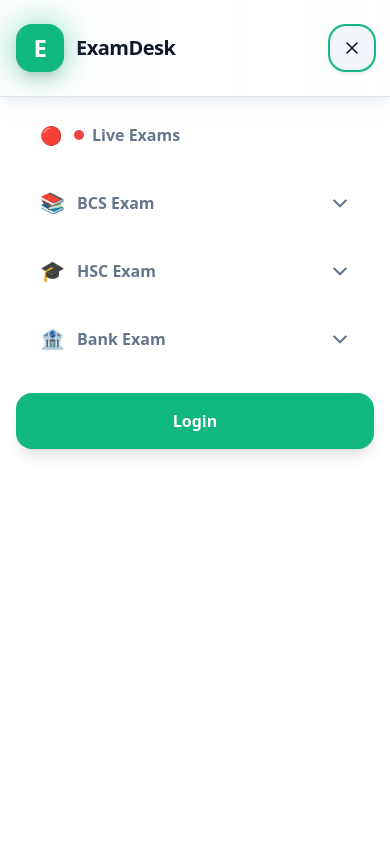
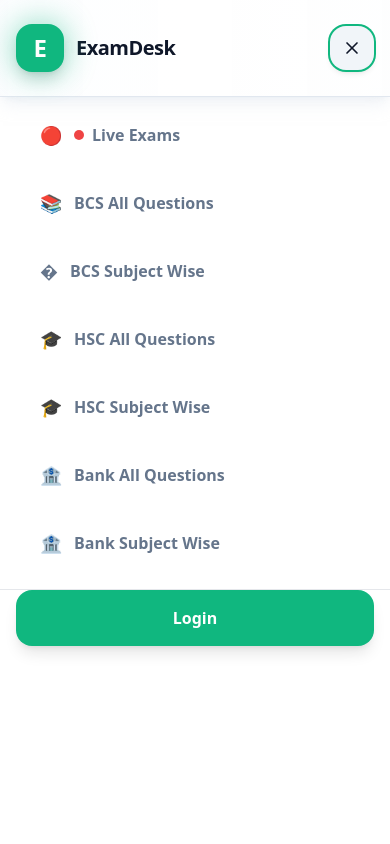
Before and after one commit to mobasheralam12345/Exam-system-running-client-side, a React (Vite) app: page / in a window 390 px wide. Both pictures are taken after a click on the button "Open main menu". Shown: the top 844 px of the page. Built offline with nearby package versions, Linux system fonts and the light colour scheme.

Commit message:
refactor: Clean up Navbar component structure and improve mobile navigation

```diff
--- a/src/Pages/Navbar/Navbar.jsx
+++ b/src/Pages/Navbar/Navbar.jsx
@@ -1,7 +1,17 @@
 import { Link, NavLink, useNavigate, useLocation } from "react-router-dom";
 import Swal from "sweetalert2";
 import { useState, useEffect, useRef } from "react";
-import { BookOpen, GraduationCap, Building2, Radio, ChevronDown, User, LogOut, Menu, X } from "lucide-react";
+import {
+  BookOpen,
+  GraduationCap,
+  Building2,
+  Radio,
+  ChevronDown,
+  User,
+  LogOut,
+  Menu,
+  X,
+} from "lucide-react";
 
 const Navbar = () => {
   const navigate = useNavigate();
@@ -9,7 +19,7 @@ const Navbar = () => {
 
   // Authentication state based on presence of userToken
   const [isAuthenticated, setIsAuthenticated] = useState(
-    !!localStorage.getItem("userToken")
+    !!localStorage.getItem("userToken"),
   );
 
   const [showExamMenu, setShowExamMenu] = useState(false);
@@ -145,16 +155,19 @@ const Navbar = () => {
       }}
       className="group flex items-center gap-3 px-5 py-3.5 text-sm md:text-base font-medium text-muted-foreground hover:bg-muted hover:text-accent transition-all duration-300 rounded-xl mx-2 my-1 hover:shadow-sm hover:scale-[1.02]"
     >
-      {IconComponent && <IconComponent className="w-4 h-4 text-accent group-hover:scale-110 transition-transform duration-300" />}
+      {IconComponent && (
+        <IconComponent className="w-4 h-4 text-accent group-hover:scale-110 transition-transform duration-300" />
+      )}
       <span>{children}</span>
     </Link>
   );
 
   // Mobile nav item component - using Link instead of NavLink to ensure proper navigation
   const MobileNavItem = ({ to, icon, children }) => (
-    <Link
-      to={to}
+    <button
+      type="button"
       onClick={() => {
+        navigate(to);
         setShowExamMenu(false);
         setShowHscMenu(false);
         setShowBankMenu(false);
@@ -164,7 +177,7 @@ const Navbar = () => {
     >
       {icon && <span className="text-lg">{icon}</span>}
       <span>{children}</span>
-    </Link>
+    </button>
   );
 
   return (
@@ -188,7 +201,9 @@ const Navbar = () => {
                   <div className="absolute inset-0 bg-accent rounded-2xl blur-lg opacity-50 group-hover:opacity-80 transition-opacity duration-300" />
                   {/* Icon */}
                   <div className="relative w-full h-full bg-accent rounded-2xl flex items-center justify-center shadow-lg transform group-hover:rotate-6 transition-all duration-300">
-                    <span className="text-white text-2xl lg:text-3xl font-black tracking-tight">E</span>
+                    <span className="text-white text-2xl lg:text-3xl font-black tracking-tight">
+                      E
+                    </span>
                   </div>
                 </div>
                 <div className="flex flex-col">
@@ -206,7 +221,8 @@ const Navbar = () => {
                 <NavLink
                   to="/LiveExams"
                   className={({ isActive }) => {
-                    const isLiveExamsActive = isActive || location.pathname.startsWith('/LiveExams');
+                    const isLiveExamsActive =
+                      isActive || location.pathname.startsWith("/LiveExams");
                     return `relative group rounded-2xl text-sm xl:text-base font-bold px-5 py-3 transition-all duration-300 whitespace-nowrap flex items-center gap-2 ${
                       isLiveExamsActive
                         ? "bg-emerald-50 text-accent shadow-md shadow-accent/20"
@@ -218,7 +234,9 @@ const Navbar = () => {
                     <span className="animate-ping absolute inline-flex h-2.5 w-2.5 rounded-full bg-red-400 opacity-75" />
                     <span className="relative rounded-full h-2.5 w-2.5 bg-red-500" />
                   </span>
-                  <span className="font-extrabold tracking-tight">Live Exams</span>
+                  <span className="font-extrabold tracking-tight">
+                    Live Exams
+                  </span>
                 </NavLink>
 
                 {/* BCS Exam Dropdown */}
@@ -231,7 +249,8 @@ const Navbar = () => {
                   <NavLink
                     to="/bcs/all-questions"
                     className={({ isActive }) => {
-                      const isBcsActive = isActive || location.pathname.startsWith('/bcs');
+                      const isBcsActive =
+                        isActive || location.pathname.startsWith("/bcs");
                       return `relative rounded-2xl text-sm xl:text-base font-bold px-5 py-3 transition-all duration-300 whitespace-nowrap flex items-center gap-2 ${
                         isBcsActive
                           ? "bg-emerald-50 text-accent shadow-md shadow-accent/20"
@@ -240,7 +259,9 @@ const Navbar = () => {
                     }}
                   >
                     <BookOpen className="w-4 h-4" />
-                    <span className="font-extrabold tracking-tight">BCS Exam</span>
+                    <span className="font-extrabold tracking-tight">
+                      BCS Exam
+                    </span>
                     <ChevronDown className="w-4 h-4 transition-transform duration-300 group-hover:rotate-180" />
                   </NavLink>
 
@@ -272,7 +293,8 @@ const Navbar = () => {
                   <NavLink
                     to="/hsc/all-questions"
                     className={({ isActive }) => {
-                      const isHscActive = isActive || location.pathname.startsWith('/hsc');
+                      const isHscActive =
+                        isActive || location.pathname.startsWith("/hsc");
                       return `relative rounded-2xl text-sm xl:text-base font-bold px-5 py-3 transition-all duration-300 whitespace-nowrap flex items-center gap-2 ${
                         isHscActive
                           ? "bg-emerald-50 text-accent shadow-md shadow-accent/20"
@@ -281,7 +303,9 @@ const Navbar = () => {
                     }}
                   >
                     <GraduationCap className="w-4 h-4" />
-                    <span className="font-extrabold tracking-tight">HSC Exam</span>
+                    <span className="font-extrabold tracking-tight">
+                      HSC Exam
+                    </span>
                     <ChevronDown className="w-4 h-4 transition-transform duration-300 group-hover:rotate-180" />
                   </NavLink>
 
@@ -313,7 +337,8 @@ const Navbar = () => {
                   <NavLink
                     to="/bank/all-questions"
                     className={({ isActive }) => {
-                      const isBankActive = isActive || location.pathname.startsWith('/bank');
+                      const isBankActive =
+                        isActive || location.pathname.startsWith("/bank");
                       return `relative rounded-2xl text-sm xl:text-base font-bold px-5 py-3 transition-all duration-300 whitespace-nowrap flex items-center gap-2 ${
                         isBankActive
                           ? "bg-emerald-50 text-accent shadow-md shadow-accent/20"
@@ -322,7 +347,9 @@ const Navbar = () => {
                     }}
                   >
                     <Building2 className="w-4 h-4" />
-                    <span className="font-extrabold tracking-tight">Bank Exam</span>
+                    <span className="font-extrabold tracking-tight">
+                      Bank Exam
+                    </span>
                     <ChevronDown className="w-4 h-4 transition-transform duration-300 group-hover:rotate-180" />
                   </NavLink>
 
@@ -434,14 +461,18 @@ const Navbar = () => {
                     onClick={handleLogOut}
                     className="group relative px-6 py-3 bg-destructive text-destructive-foreground rounded-2xl font-bold hover:bg-destructive/90 shadow-md hover:shadow-lg hover:shadow-destructive/30 hover:scale-105 transition-all duration-300 overflow-hidden"
                   >
-                    <span className="relative z-10 font-extrabold tracking-tight">Log Out</span>
+                    <span className="relative z-10 font-extrabold tracking-tight">
+                      Log Out
+                    </span>
                     <span className="absolute inset-0 bg-destructive/90 transform scale-x-0 group-hover:scale-x-100 transition-transform duration-300 origin-left" />
                   </button>
                 </>
               ) : (
                 <Link to="/login">
                   <button className="group relative px-7 py-3 bg-accent text-accent-foreground rounded-2xl font-bold hover:bg-accent/90 shadow-md hover:shadow-lg hover:shadow-accent/30 hover:scale-105 transition-all duration-300 overflow-hidden">
-                    <span className="relative z-10 font-extrabold tracking-tight">Login</span>
+                    <span className="relative z-10 font-extrabold tracking-tight">
+                      Login
+                    </span>
                     <span className="absolute inset-0 bg-accent/90 transform scale-x-0 group-hover:scale-x-100 transition-transform duration-300 origin-left" />
                   </button>
                 </Link>
@@ -454,9 +485,7 @@ const Navbar = () => {
       {/* Mobile Navigation Menu */}
       <div
         className={`lg:hidden fixed inset-0 z-40 transition-all duration-500 ${
-          isMobileMenuOpen
-            ? "visible opacity-100"
-            : "invisible opacity-0"
+          isMobileMenuOpen ? "visible opacity-100" : "invisible opacity-0"
         }`}
       >
         {/* Backdrop */}
@@ -475,21 +504,29 @@ const Navbar = () => {
         >
           {/* Header */}
           <div className="flex items-center justify-between p-6 border-b border-border bg-card/50">
-            <h2 className="text-2xl font-black text-foreground">
-              Menu
-            </h2>
+            <h2 className="text-2xl font-black text-foreground">Menu</h2>
             <button
               onClick={() => setIsMobileMenuOpen(false)}
               className="p-2 rounded-xl bg-muted text-foreground hover:bg-muted/80 transition-all duration-300 hover:scale-110 hover:rotate-90"
             >
-              <svg className="w-6 h-6" fill="none" viewBox="0 0 24 24" stroke="currentColor">
-                <path strokeLinecap="round" strokeLinejoin="round" strokeWidth={2.5} d="M6 18L18 6M6 6l12 12" />
+              <svg
+                className="w-6 h-6"
+                fill="none"
+                viewBox="0 0 24 24"
+                stroke="currentColor"
+              >
+                <path
+                  strokeLinecap="round"
+                  strokeLinejoin="round"
+                  strokeWidth={2.5}
+                  d="M6 18L18 6M6 6l12 12"
+                />
               </svg>
             </button>
           </div>
 
-          {/* Menu Items */}
-          <div className="px-4 pt-4 pb-6 space-y-2 max-h-[calc(100vh-8rem)] overflow-y-auto">
+          {/* Menu Items - FLAT STRUCTURE (No Dropdowns) */}
+          <div className="flex-1 overflow-y-auto px-4 pt-4 pb-4 space-y-2">
             {/* Live Exams */}
             <MobileNavItem to="/LiveExams" icon="🔴">
               <div className="flex items-center gap-2">
@@ -501,149 +538,35 @@ const Navbar = () => {
               </div>
             </MobileNavItem>
 
-            {/* Mobile BCS Menu */}
-            <div className="space-y-1">
-              <button
-                onClick={() => {
-                  if (showExamMenu) {
-                    // If already open, close it
-                    setShowExamMenu(false);
-                  } else {
-                    // If closed, open it and close others
-                    setShowExamMenu(true);
-                    setShowHscMenu(false);
-                    setShowBankMenu(false);
-                  }
-                }}
-                className="w-full text-left px-6 py-4 text-base font-semibold text-muted-foreground hover:bg-muted hover:text-accent flex items-center justify-between rounded-2xl transition-all duration-300 hover:shadow-sm"
-              >
-                <span className="flex items-center gap-3">
-                  <span className="text-xl">📚</span>
-                  <span>BCS Exam</span>
-                </span>
-                <svg
-                  className={`w-5 h-5 transition-transform duration-300 ${
-                    showExamMenu ? "rotate-180" : ""
-                  }`}
-                  fill="none"
-                  viewBox="0 0 24 24"
-                  stroke="currentColor"
-                >
-                  <path
-                    strokeLinecap="round"
-                    strokeLinejoin="round"
-                    strokeWidth={2.5}
-                    d="M19 9l-7 7-7-7"
-                  />
-                </svg>
-              </button>
-              {showExamMenu && (
-                <div className="pl-6 space-y-1">
-                  <MobileNavItem to="/bcs/all-questions" icon="📄">
-                    All Questions Exam
+            {/* BCS - All Questions */}
+            <MobileNavItem to="/bcs/all-questions" icon="📚">
+              BCS All Questions
             </MobileNavItem>
-                  <MobileNavItem to="/bcs/subjectwise" icon="📖">
-                    Subject Wise Exam
+
+            {/* BCS - Subject Wise */}
+            <MobileNavItem to="/bcs/subjectwise" icon="�">
+              BCS Subject Wise
             </MobileNavItem>
-                </div>
-              )}
-            </div>
 
-            {/* Mobile HSC Menu */}
-            <div className="space-y-1">
-              <button
-                onClick={() => {
-                  if (showHscMenu) {
-                    // If already open, close it
-                    setShowHscMenu(false);
-                  } else {
-                    // If closed, open it and close others
-                    setShowHscMenu(true);
-                    setShowExamMenu(false);
-                    setShowBankMenu(false);
-                  }
-                }}
-                className="w-full text-left px-6 py-4 text-base font-semibold text-muted-foreground hover:bg-accent-50 hover:text-accent-700 flex items-center justify-between rounded-2xl transition-all duration-300 hover:shadow-sm"
-              >
-                <span className="flex items-center gap-3">
-                  <span className="text-xl">🎓</span>
-                  <span>HSC Exam</span>
-                </span>
-                <svg
-                  className={`w-5 h-5 transition-transform duration-300 ${
-                    showHscMenu ? "rotate-180" : ""
-                  }`}
-                  fill="none"
-                  viewBox="0 0 24 24"
-                  stroke="currentColor"
-                >
-                  <path
-                    strokeLinecap="round"
-                    strokeLinejoin="round"
-                    strokeWidth={2.5}
-                    d="M19 9l-7 7-7-7"
-                  />
-                </svg>
-              </button>
-              {showHscMenu && (
-                <div className="pl-6 space-y-1">
-                  <MobileNavItem to="/hsc/all-questions" icon="📄">
-                    All Questions Exam
+            {/* HSC - All Questions */}
+            <MobileNavItem to="/hsc/all-questions" icon="🎓">
+              HSC All Questions
             </MobileNavItem>
-                  <MobileNavItem to="/hsc/subjectwise" icon="📖">
-                    Subject Wise Exam
+
+            {/* HSC - Subject Wise */}
+            <MobileNavItem to="/hsc/subjectwise" icon="🎓">
+              HSC Subject Wise
             </MobileNavItem>
-                </div>
-              )}
-            </div>
 
-            {/* Mobile Bank Menu */}
-            <div className="space-y-1">
-              <button
-                onClick={() => {
-                  if (showBankMenu) {
-                    // If already open, close it
-                    setShowBankMenu(false);
-                  } else {
-                    // If closed, open it and close others
-                    setShowBankMenu(true);
-                    setShowExamMenu(false);
-                    setShowHscMenu(false);
-                  }
-                }}
-                className="w-full text-left px-6 py-4 text-base font-semibold text-muted-foreground hover:bg-accent-50 hover:text-accent-700 flex items-center justify-between rounded-2xl transition-all duration-300 hover:shadow-sm"
-              >
-                <span className="flex items-center gap-3">
-                  <span className="text-xl">🏦</span>
-                  <span>Bank Exam</span>
-                </span>
-                <svg
-                  className={`w-5 h-5 transition-transform duration-300 ${
-                    showBankMenu ? "rotate-180" : ""
-                  }`}
-                  fill="none"
-                  viewBox="0 0 24 24"
-                  stroke="currentColor"
-                >
-                  <path
-                    strokeLinecap="round"
-                    strokeLinejoin="round"
-                    strokeWidth={2.5}
-                    d="M19 9l-7 7-7-7"
-                  />
-                </svg>
-              </button>
-              {showBankMenu && (
-                <div className="pl-6 space-y-1">
-                  <MobileNavItem to="/bank/all-questions" icon="📄">
-                    All Questions Exam
+            {/* Bank - All Questions */}
+            <MobileNavItem to="/bank/all-questions" icon="🏦">
+              Bank All Questions
             </MobileNavItem>
-                  <MobileNavItem to="/bank/subjectwise" icon="📖">
-                    Subject Wise Exam
+
+            {/* Bank - Subject Wise */}
+            <MobileNavItem to="/bank/subjectwise" icon="🏦">
+              Bank Subject Wise
             </MobileNavItem>
-                </div>
-              )}
-            </div>
 
             {isAuthenticated && (
               <>
@@ -656,24 +579,30 @@ const Navbar = () => {
                 </MobileNavItem>
               </>
             )}
+          </div>
 
-            {/* Mobile Auth Button */}
-            <div className="pt-4">
+          {/* Mobile Auth Button - Sticky Bottom */}
+          <div className="px-4 pb-4 border-t">
             {isAuthenticated ? (
               <button
+                type="button"
                 onClick={handleLogOut}
                 className="w-full px-6 py-4 text-base font-bold text-destructive-foreground bg-destructive rounded-2xl hover:bg-destructive/90 transition-all duration-300 shadow-lg hover:shadow-xl hover:scale-[1.02]"
               >
                 Log Out
               </button>
             ) : (
-                <Link to="/login" onClick={() => setIsMobileMenuOpen(false)}>
-                  <button className="w-full px-6 py-4 text-base font-bold text-accent-foreground bg-accent rounded-2xl hover:bg-accent/90 transition-all duration-300 shadow-lg hover:shadow-xl hover:scale-[1.02]">
+              <button
+                type="button"
+                onClick={() => {
+                  navigate("/login");
+                  setIsMobileMenuOpen(false);
+                }}
+                className="w-full px-6 py-4 text-base font-bold text-accent-foreground bg-accent rounded-2xl hover:bg-accent/90 transition-all duration-300 shadow-lg hover:shadow-xl hover:scale-[1.02]"
+              >
                 Login
               </button>
-                </Link>
             )}
-            </div>
           </div>
         </div>
       </div>
```
Lines whose indentation alone changed are shown as unchanged.
